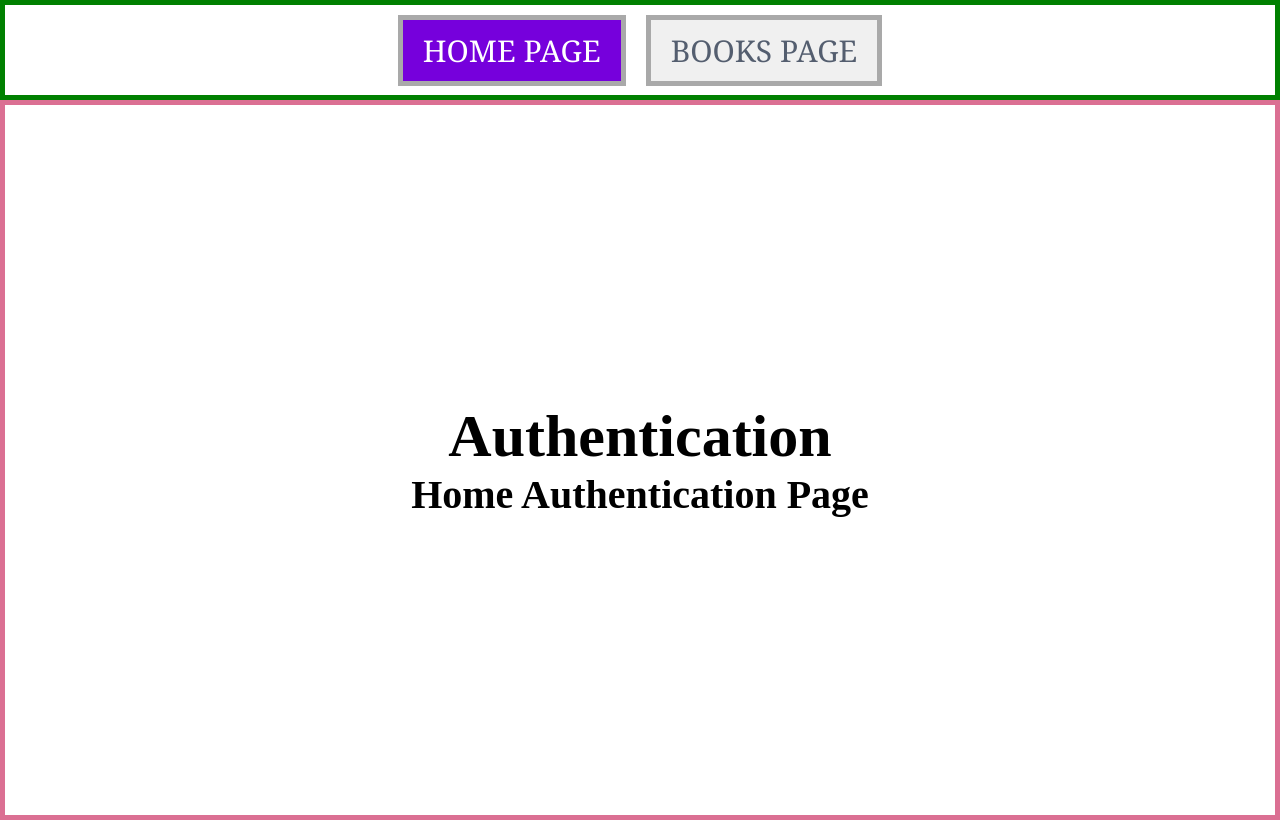
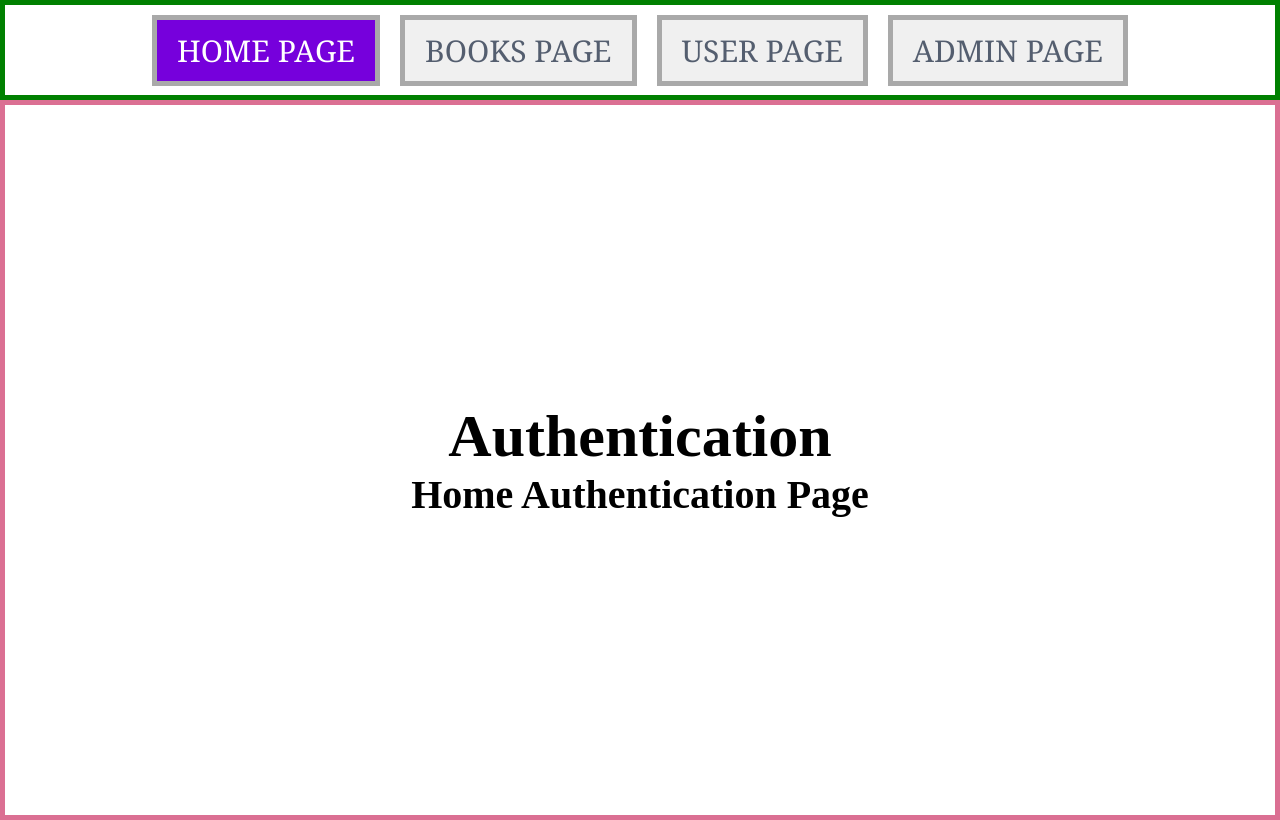
Before and after one commit to keyboard-shop/Books-authentication-frontend-2, a React (Vite) app: page / in a window 1280 px wide. Built offline with nearby package versions, Linux system fonts and the light colour scheme.

Commit message:
navbar USER ADMIN added

```diff
--- a/components/Navbar.jsx
+++ b/components/Navbar.jsx
@@ -36,6 +36,36 @@ const Navbar = () => {
                 BOOKS PAGE
             </NavLink>
 
+
+            <NavLink
+                to="/user"
+                style={({ isActive }) => ({
+                    color: isActive ? '#fff' : '#545e6f',
+                    background: isActive ? '#7600dc' : '#f0f0f0',
+                })}
+                 className="nav-link"
+            >
+                USER PAGE
+            </NavLink>
+
+
+
+            <NavLink
+                to="/admin"
+                style={({ isActive }) => ({
+                    color: isActive ? '#fff' : '#545e6f',
+                    background: isActive ? '#7600dc' : '#f0f0f0',
+                })}
+                 className="nav-link"
+            >
+                ADMIN PAGE
+            </NavLink>
+
+
+
+
+
+
         </header>
 
     )
```
